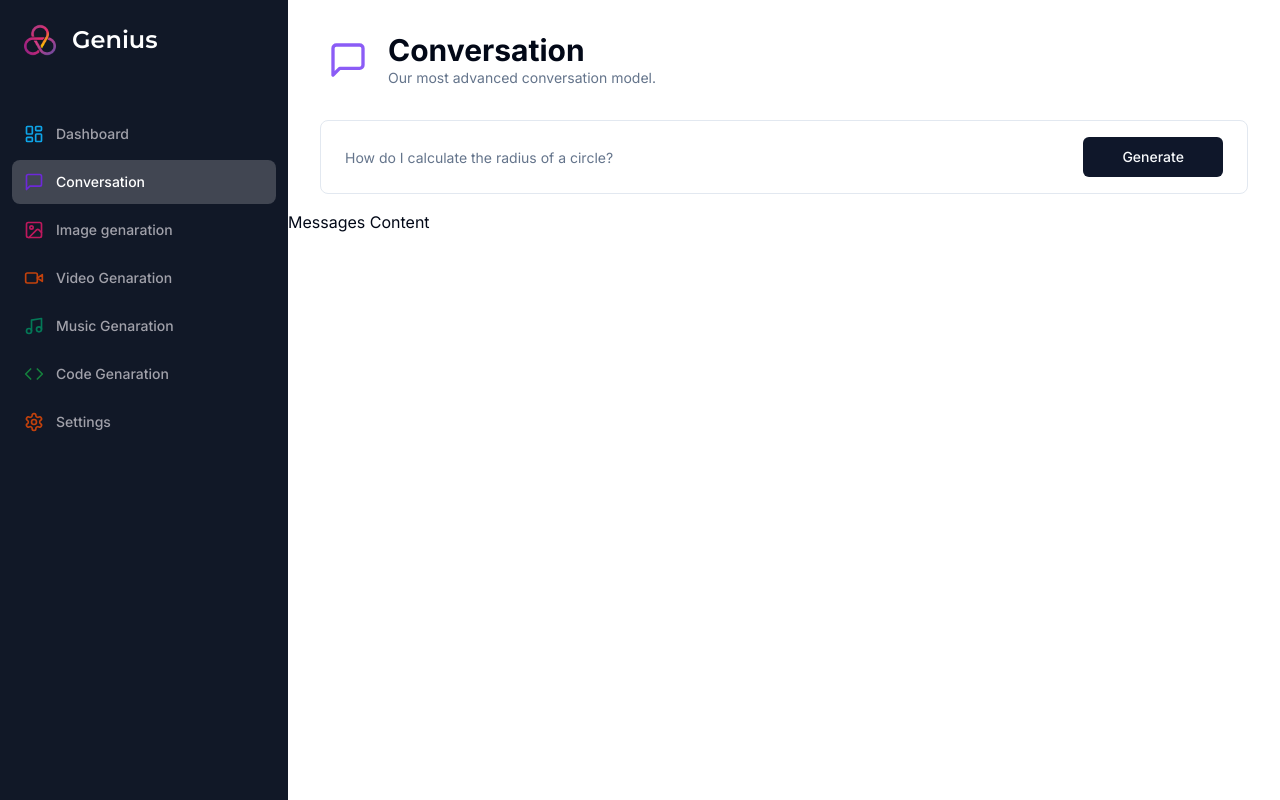
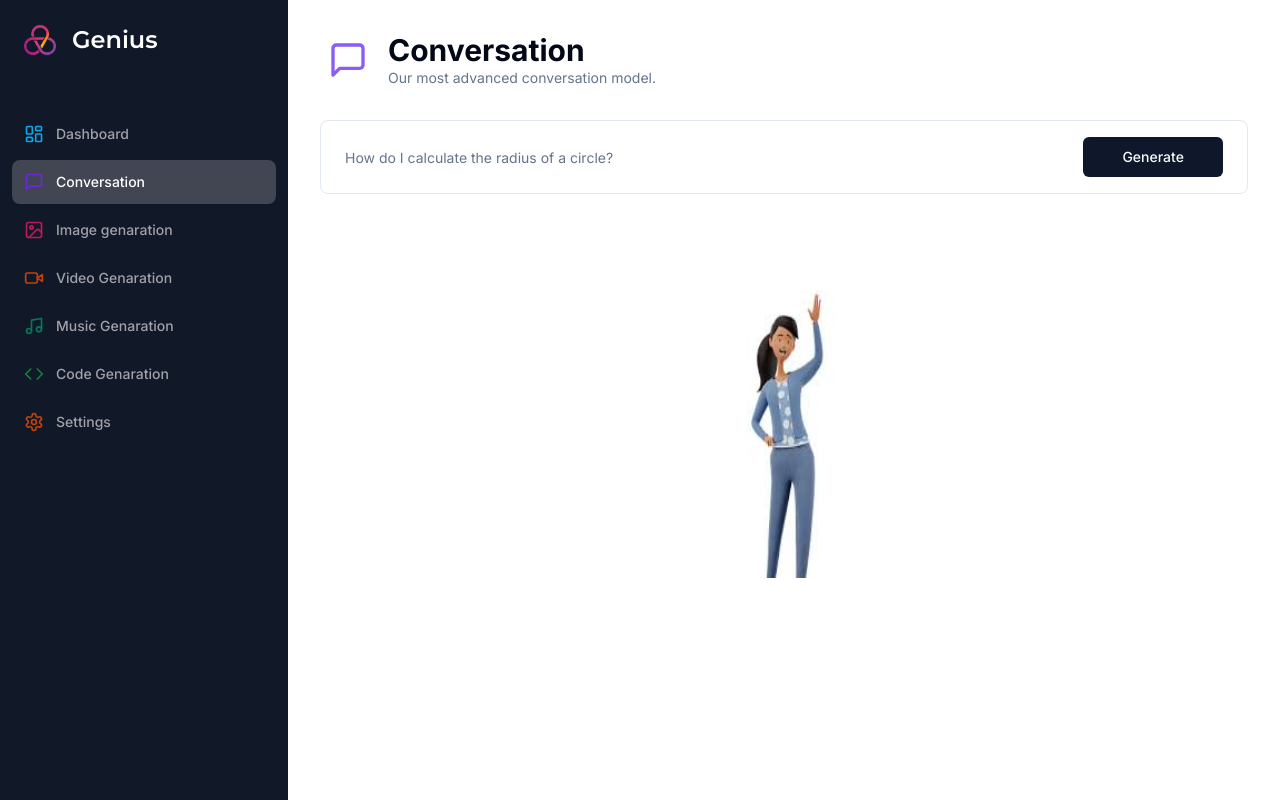
Before and after one commit to Abhishekkumar813209/Genius_Ai_SaaS, a Next.js app: page /conversation in a window 1280 px wide. Built offline with nearby package versions, Linux system fonts and the light colour scheme.

Commit message:
at 2.04 hr added conversation functionality and isLoader now adding avatar from shadcn

```diff
--- a/app/(dashboard)/(routes)/conversation/page.tsx
+++ b/app/(dashboard)/(routes)/conversation/page.tsx
@@ -7,13 +7,19 @@
 import {formSchema} from "./constants"
 import { zodResolver } from '@hookform/resolvers/zod';
 
+
 import { Input } from '@/components/ui/input';
 import { Button } from '@/components/ui/button';
 import Heading from "@/components/heading"
 import { Form, FormControl, FormField, FormItem } from '@/components/ui/form';
+import Empty from "@/components/empty";
+
+
 import { useRouter } from "next/navigation";
 import { useState } from "react";
 import { ChatCompletionMessageParam } from "openai/resources/index.mjs";
+import Loader from "@/components/loader";
+import { cn } from "@/lib/utils";
 
 
 const ConversationPage = () => {
@@ -35,6 +41,16 @@
                 role:'user',
                 content:values.prompt,
             }
+
+            const newMessages = [...messages,userMessage];
+
+            const response = await axios.post("/api/conversation",{
+                messages:newMessages,
+            })
+            setMessages((current)=>[...current,userMessage,response.data]);
+
+            form.reset();
+
         }catch(error:any){
             console.log(error)
         } finally{
@@ -94,7 +110,31 @@
                 </Form>
             </div>
             <div className="space-y-4 mt-4">
-                    Messages Content
+            {
+                isLoading && (
+                    <div className="p-8 rounded-lg w-full flex items-center justify-center bg-muted">
+                        <Loader />
+                    </div>
+                )
+            }
+
+                {messages.length === 0 && !isLoading && (
+                    <Empty label="No Conversation Started" />
+                )
+
+                }
+                    <div className="flex flex-col">
+                        {messages.map((message)=>(
+                            <div key={message.content}
+                            className={cn(
+                                "p-8 w-full flex items-start gap-x-8 rounded-lg", message.role === "user" ? "bg-white border border-black/10":"bg-muted"
+                            )}
+                            >
+
+                                {message.content}
+                            </div>
+                        ))}
+                    </div>
             </div>
         </div>
      );
--- /dev/null
+++ b/components/empty.tsx
@@ -0,0 +1,26 @@
+import Image from "next/image";
+
+interface EmptyProps{
+    label:string;
+}
+
+const Empty = ({
+    label
+}:EmptyProps ) => {
+    return (
+        <div className="h-full p-20 flex flex-col items-center justify-center">
+            <div className="relative h-72 w-72">
+               <Image
+               alt="Empty"
+               fill
+               src="/empty.jpg"
+               />
+                <p className="text-muted-foreground text-sm text-center">
+                    {label}
+                </p>
+            </div>
+        </div>
+     );
+}
+
+export default Empty;
--- /dev/null
+++ b/components/loader.tsx
@@ -0,0 +1,20 @@
+import Image from "next/image";
+
+const Loader = () => {
+    return (
+        <div className="h-full flex flex-col gap-y-4 items-center justify-center">
+            <div className="w-10 h-10 relative animate-spin">
+                <Image
+                alt="logo"
+                fill
+                src="/sass.png"
+                />
+            </div>
+            <p className="text-sm text-muted-foreground">
+                Genius is Thinking...
+            </p>
+        </div>
+    );
+}
+
+export default Loader;
```
Also changed, not shown: components/user-avatar.tsx (added), public/empty.jpg (added), 1 other file (tests, documents, lock files or other folders).
